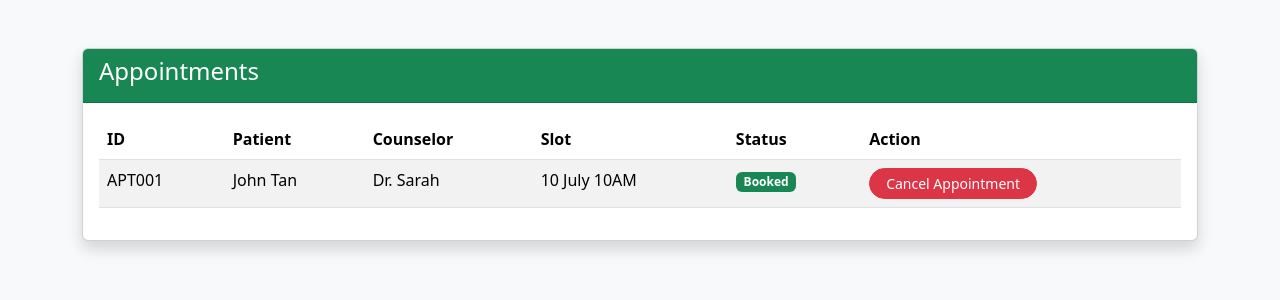
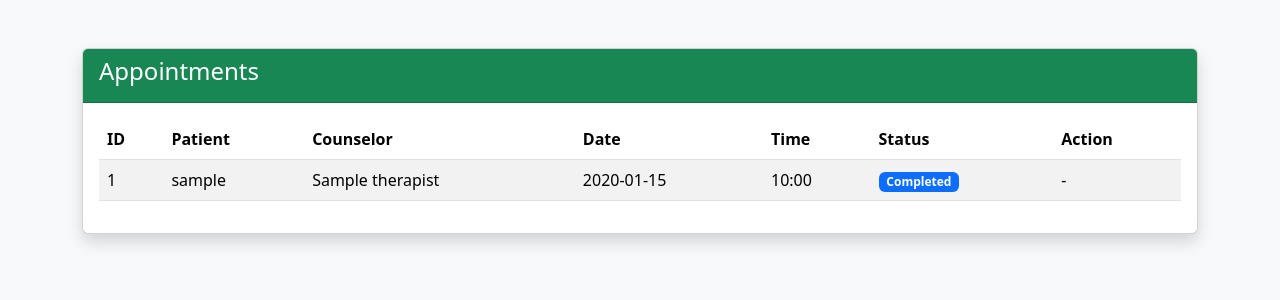
Before and after one commit to cjthehe/agile, a Flask app: template src/templates/appointment.html in a window 1280 px wide. Shown: the part 50-350 px from the top of the page. Run offline with Flask 3, Linux system fonts and the light colour scheme; the template is opened without the code that fills it: most values are stand-ins (such as "Sample title", 1, 10 or a date in 2020).

Commit message:
pull updated code that are pushed

```diff
--- a/pyproject.toml
+++ b/pyproject.toml
@@ -11,6 +11,7 @@ requires-python = ">=3.11"
 
 dependencies = [
     "Flask>=3.0",
+    "supabase>=2.0",
 ]
 
 [project.optional-dependencies]
--- a/src/app.py
+++ b/src/app.py
@@ -52,12 +52,14 @@ def book():
 # APPOINTMENT LIST
 @app.route("/appointments")
 def appointments():
+    appointments = get_all_appointments(13)
+
+    print(appointments)
 
     return render_template(
         "appointment.html",
-        appointments=get_all_appointments(),
+        appointments=appointments,
     )
-
 
 # CANCEL APPOINTMENT
 @app.route("/cancel/<int:appointment_id>", methods=["POST"])
--- a/src/templates/appointment.html
+++ b/src/templates/appointment.html
@@ -42,7 +42,13 @@ Counselor
 
 <th>
 
-Slot
+Date
+
+</th>
+
+<th>
+
+Time
 
 </th>
 
@@ -63,92 +69,66 @@ Action
 </thead>
 
 <tbody>
-
+{% for appointment in appointments %}
 <tr>
 
     <td>
-
-APT001
-
+    {{ loop.index }}
     </td>
 
     <td>
-
-John Tan
-
+        {{ appointment.user.username }}
     </td>
 
     <td>
-
-Dr. Sarah
-
+        {{ appointment.therapist.name }}
     </td>
 
     <td>
-
-10 July 10AM
-
+    {{ appointment.date_time[:10] }}
     </td>
 
     <td>
-
-<span class="badge bg-success">
-
-Booked
-
-</span>
-
+    {{ appointment.date_time[11:16] }}
     </td>
 
     <td>
+        {% if appointment.status == "Booked" %}
+            <span class="badge bg-success">
+                {{ appointment.status }}
+            </span>
+        {% elif appointment.status == "Completed" %}
+            <span class="badge bg-primary">
+                {{ appointment.status }}
+            </span>
+        {% elif appointment.status == "Cancelled" %}
+            <span class="badge bg-danger">
+                {{ appointment.status }}
+            </span>
+        {% else %}
+            <span class="badge bg-secondary">
+                {{ appointment.status }}
+            </span>
+        {% endif %}
+    </td>
 
-<button type="button" class="btn btn-danger btn-sm rounded-pill px-3" data-bs-toggle="modal" data-bs-target="#cancelModal" onclick="prepareCancelModal('APT001')">
+    <td>
+        {% if appointment.status == "Booked" %}
+        <button
+            type="button"
+            class="btn btn-danger btn-sm rounded-pill px-3"
+            data-bs-toggle="modal"
+            data-bs-target="#cancelModal"
+            onclick="prepareCancelModal('{{ appointment.id }}')">
             Cancel Appointment
         </button>
-
-<div class="modal fade" id="cancelModal" tabindex="-1" aria-labelledby="cancelModalLabel" aria-hidden="true">
-    <div class="modal-dialog modal-dialog-centered">
-        <div class="modal-content border-0 shadow">
-
-            <form id="cancelForm" method="POST" action="">
-                <div class="modal-header bg-danger bg-opacity-10 text-danger border-0">
-                    <h5 class="modal-title fw-bold" id="cancelModalLabel">Confirm Cancellation</h5>
-                    <button type="button" class="btn-close" data-bs-dismiss="modal" aria-label="Close"></button>
-                </div>
-
-                <div class="modal-body p-4">
-                    <p class="mb-3">Are you sure you want to cancel this appointment? This action cannot be undone.</p>
-
-                    <div class="mb-3">
-                        <label for="cancelReason" class="form-label fw-bold">Reason for cancellation</label>
-                        <textarea class="form-control" id="cancelReason" name="reason" rows="3" placeholder="Please let us know why you need to cancel..." required></textarea>
-                    </div>
-                </div>
-
-                <div class="modal-footer border-0 bg-light">
-                    <button type="button" class="btn btn-secondary rounded-pill px-4" data-bs-dismiss="modal">Keep Appointment</button>
-                    <button type="submit" class="btn btn-danger rounded-pill px-4">Confirm Cancellation</button>
-                </div>
-            </form>
-
-        </div>
-    </div>
-</div>
-
-<script>
-    function prepareCancelModal(appointmentId) {
-        // Update the form's action URL to target the specific appointment
-        document.getElementById('cancelForm').action = '/cancel/' + appointmentId;
-
-        // Clear any previous text in the textarea if the modal was opened and closed previously
-        document.getElementById('cancelReason').value = '';
-    }
-</script>
-
+        {% else %}
+        -
+        {% endif %}
     </td>
 
 </tr>
-
+{% endfor %}
 </tbody>
 
 </table>
```
Also changed, not shown: src/appointment_booking.py (+17 -3 lines), src/database.py (added, +11 -0 lines). Lines whose indentation alone changed are shown as unchanged.
